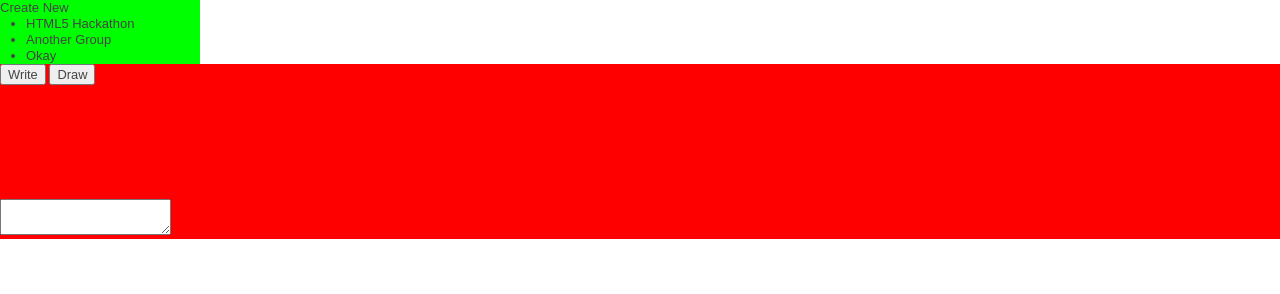
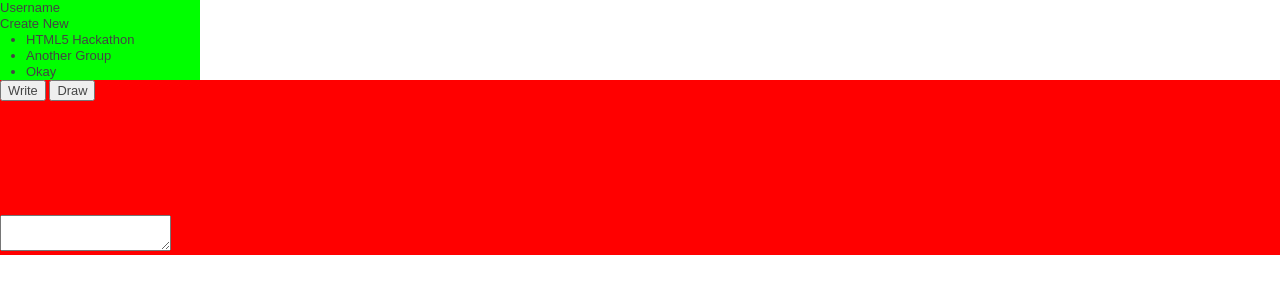
Before and after one commit to ryangiglio/NoodlePad, a plain HTML site: page index.html in a window 1280 px wide. Drawn offline with nearby package versions, Linux system fonts and the light colour scheme.

Commit message:
added editable username

```diff
--- a/index.html
+++ b/index.html
@@ -12,6 +12,9 @@
 <body>
     <div id="wrapper">
         <div id="sidebar">
+            <div id="username" contenteditable="true">
+              Username
+            </div>
             <div id="create_pad">
               Create New
             </div>
```
